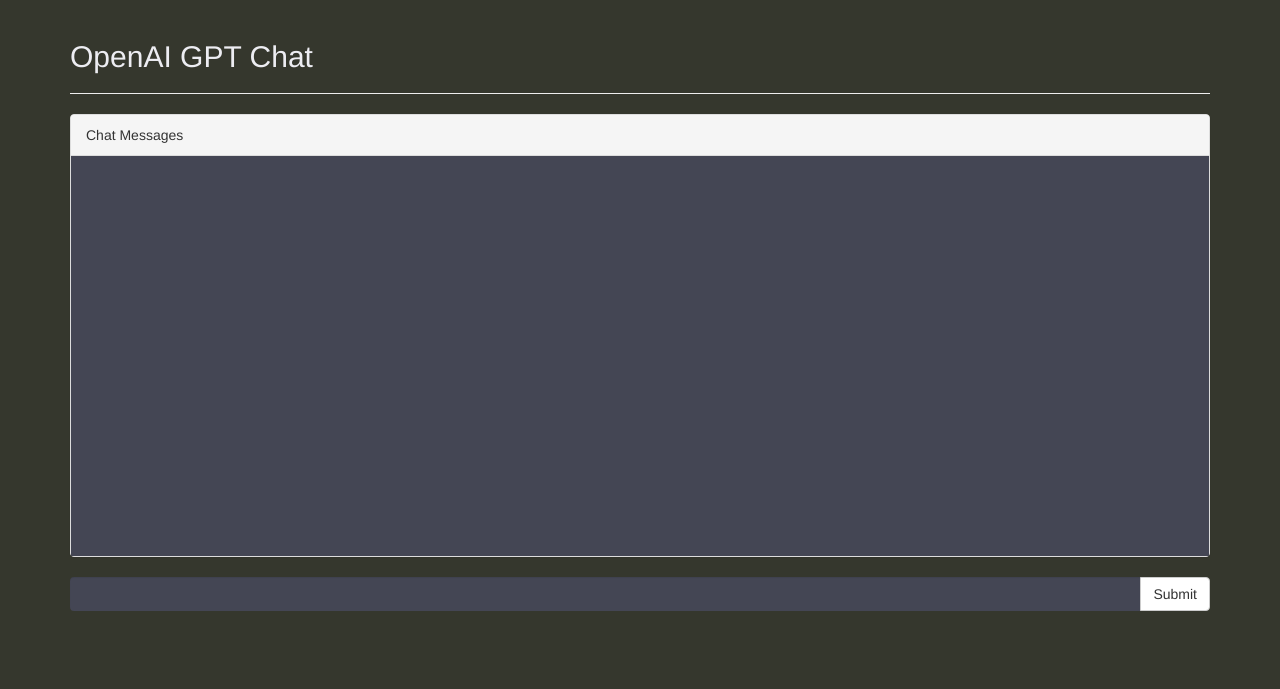
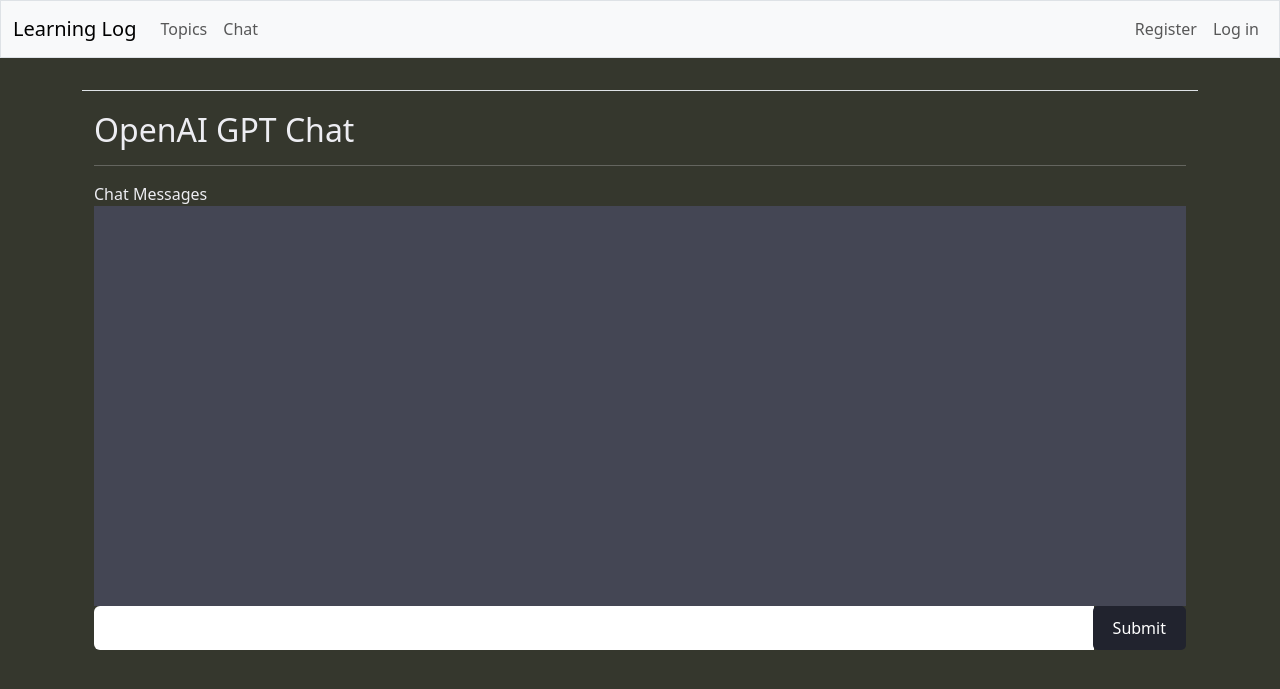
Before and after one commit to matrixfire/django_ai, a Django app: page /chatapp/ in a window 1280 px wide. Shown: the top 689 px of the page. Run offline with Django 4.2, Linux system fonts and the light colour scheme; some libraries are stand-ins or nearby versions.

Commit message:
September 26, 2024, 09:20 AM

```diff
--- a/chatapp/templates/index.html
+++ b/chatapp/templates/index.html
@@ -1,9 +1,8 @@
 <!-- chatapp/templates/index.html -->
-<!DOCTYPE html>
-<html>
-<head>
-    <title>OpenAI GPT Chat</title>
-    <link rel="stylesheet" href="https://maxcdn.bootstrapcdn.com/bootstrap/3.3.7/css/bootstrap.min.css">
+{% extends 'learning_logs/base.html' %}
+
+{% block extra_css %}
+
 <style>
     body {
         background-color: #35372D;
@@ -25,15 +24,20 @@
         background-color:#21232e;
         color: white;
         border-radius: 5px;
+        border: none;
+        padding: 10px 20px;
+        font-size: 16px;
+        cursor: pointer;
     }
     .input-group input {
-            background-color: #444654;
+        background-color: white; /* Changed to white for better UI */
         color: #ededf2;
         border: none;
     }
 </style>
-</head>
-<body>
+{% endblock extra_css %}
+
+{% block content %}
     <div class="container">
         <h2>OpenAI GPT Chat</h2>
         <hr>
@@ -46,7 +50,7 @@
         <div class="input-group">
             <input type="text" id="userInput" class="form-control">
             <span class="input-group-btn">
-                <button class="btn btn-default" id="submit">Submit</button>
+                <button class="btn btn-default submit" id="submit">Submit</button>
             </span>
         </div>
     </div>
@@ -60,5 +64,4 @@
             });
         });
     </script>
-</body>
-</html>
+{% endblock content %}
--- a/learning_logs/templates/learning_logs/base.html
+++ b/learning_logs/templates/learning_logs/base.html
@@ -8,6 +8,9 @@
   {% load django_bootstrap5 %}
   {% bootstrap_css %}
   {% bootstrap_javascript %}
+
+  {% block extra_css %}
+  {% endblock extra_css %}
 
 </head>
 <body>
```
Lines whose indentation alone changed are shown as unchanged.
